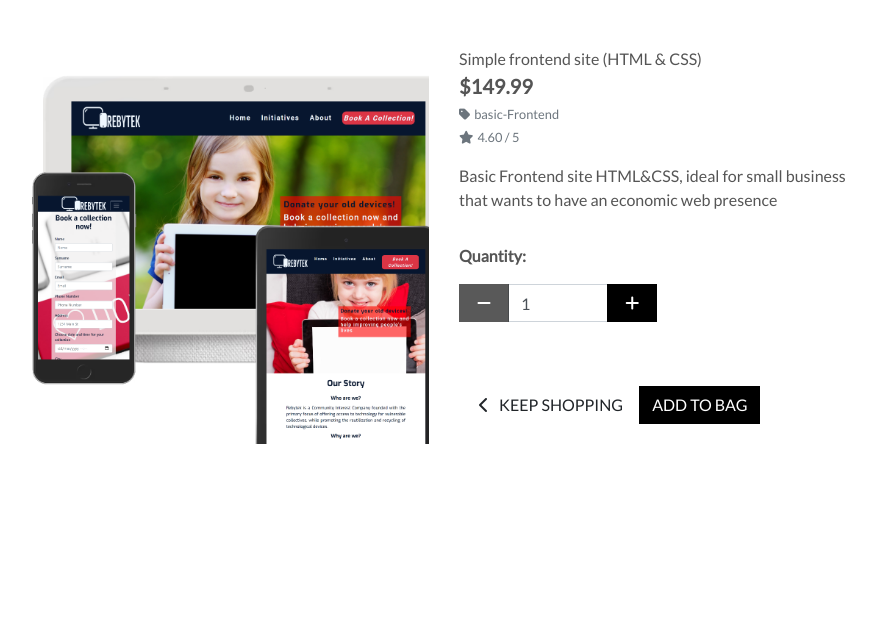
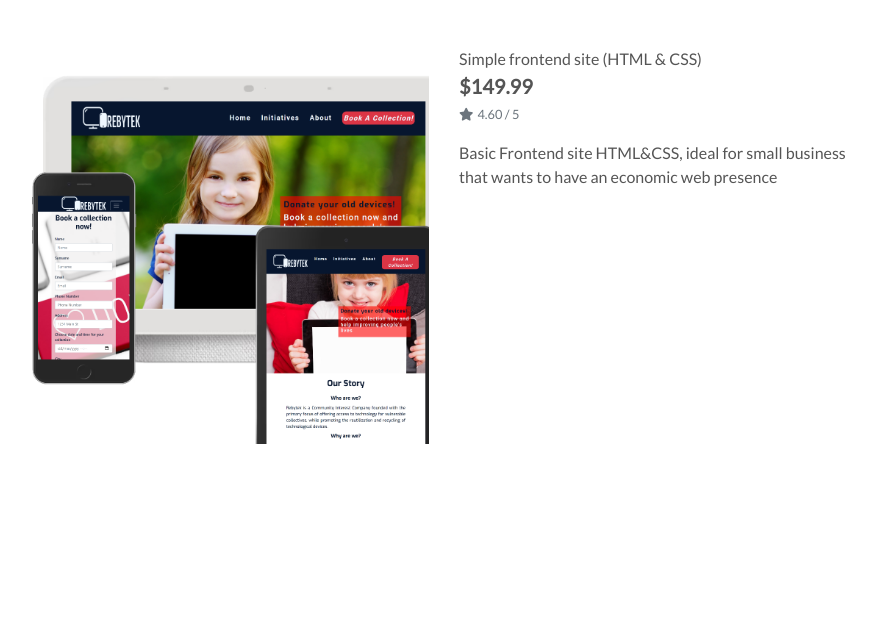
Before and after one commit to Mikatep/Milestone4, a Django app: page /products/1/ in a window 1280 px wide. Shown: the part 165-800 px from the top of the page, without its empty margins (196-1072 px from the left). Run offline with Django 4.2, Linux system fonts and the light colour scheme; data comes from the database, SQL or seed files in the repository; some libraries are stand-ins or nearby versions.

Commit message:
product detail functionality changed

```diff
--- a/products/templates/products/product_detail.html
+++ b/products/templates/products/product_detail.html
@@ -30,88 +30,14 @@
                 <div class="product-details-container mb-5 mt-md-5">
                     <p class="mb-0">{{ product.name }}</p>
                     <p class="lead mb-0 text-left font-weight-bold">${{ product.price }}</p>
-                    {% if product.category %}
-                    <p class="small mt-1 mb-0">
-                        <a class="text-muted" href="{% url 'products' %}?category={{ product.category.name }}">
-                            <i class="fas fa-tag mr-1"></i>{{ product.category.friendly_name }}
-                        </a>
-                    </p>
-                    {% endif %}
                     {% if product.rating %}
                         <small class="text-muted"><i class="fas fa-star mr-1"></i>{{ product.rating }} / 5</small>
                     {% else %}
                         <small class="text-muted">No Rating</small>
                     {% endif %}
-                    {% if request.user.is_superuser %}
-                        <small class="ml-3">
-                            <a href="{% url 'edit_product' product.id %}">Edit</a> |
-                            <a class="text-danger" href="{% url 'delete_product' product.id %}">Delete</a>
-                        </small>
-                    {% endif %}
                     <p class="mt-3">{{ product.description }}</p>
-                    <form class="form" action="{% url 'add_to_bag' product.id %}" method="POST">
-                        {% csrf_token %}
-                        <div class="form-row">
-                            {% with product.has_sizes as s %}
-                            {% if s %}
-                                <div class="col-12">
-                                    <p><strong>Size:</strong></p>
-                                    <select class="form-control rounded-0 w-50" name="product_size" id='id_product_size'>
-                                        <option value="xs">XS</option>
-                                        <option value="s">S</option>
-                                        <option value="m" selected>M</option>
-                                        <option value="l">L</option>
-                                        <option value="xl">XL</option>
-                                    </select>
-                                </div>
-                            {% endif %}
-                            <div class="col-12">
-                                <p class="mt-3"><strong>Quantity:</strong></p>
-                                <div class="form-group w-50">
-                                    <div class="input-group input-group-{{ product.id }}">
-                                        <div class="input-group-prepend">
-                                            <button class="decrement-qty btn btn-black rounded-0 decrement-qty_{{ product.id }}"
-                                                data-item_id="{{ product.id }}">
-                                                <span class="icon">
-                                                    <i class="fas fa-minus"></i>
-                                                </span>
-                                            </button>
-                                        </div>
-                                        <input class="form-control qty_input id_qty_{{ product.id }}" type="number"
-                                            name="quantity" value="1" min="1" max="99"
-                                            data-item_id="{{ product.id }}">
-                                        <div class="input-group-append">
-                                            <button class="increment-qty btn btn-black rounded-0 increment-qty_{{ product.id }}"
-                                                data-item_id="{{ product.id }}">
-                                                <span class="icon">
-                                                    <i class="fas fa-plus"></i>
-                                                </span>
-                                            </button>
-                                        </div>
-                                    </div>
-                                </div>
-                            </div>
-
-                            <div class="col{% if s %}-12 mt-2{% endif %}">
-                                <a href="{% url 'products' %}" class="btn btn-outline-black rounded-0 mt-5">
-                                    <span class="icon">
-                                        <i class="fas fa-chevron-left"></i>
-                                    </span>
-                                    <span class="text-uppercase">Keep Shopping</span>
-                                </a>
-                                <input type="submit" class="btn btn-black rounded-0 text-uppercase mt-5" value="Add to Bag">
-                            </div>
-                            <input type="hidden" name="redirect_url" value="{{ request.path }}">
-                            {% endwith %}
-                        </div>
-                    </form>
                 </div>
             </div>
         </div>
     </div>
 {% endblock %}
-
-{% block postloadjs %}
-{{ block.super }}
-{% include 'products/includes/quantity_input_script.html' %}
-{% endblock %}
--- a/products/templates/products/products.html
+++ b/products/templates/products/products.html
@@ -26,7 +26,7 @@
                         <div class="col-sm-6 col-md-6 col-lg-4 col-xl-3">
                             <div class="card h-100 border-0">
                                 {% if product.image %}
-                                <a href="">
+                                <a href="{% url 'product_detail' product.id %}">
                                     <img class="card-img-top img-fluid" src="{{ product.image.url }}" alt="{{ product.name }}">
                                 </a>
                                 {% else %}
--- a/static/css/base.css
+++ b/static/css/base.css
@@ -94,3 +94,13 @@ body {
         padding-top: 164px;
     }
 }
+
+@media (max-width: 991px) {
+    .header-container {
+        padding-top: 116px;
+    }
+
+    body {
+        height: calc(100vh - 116px);
+    }
+}
```
